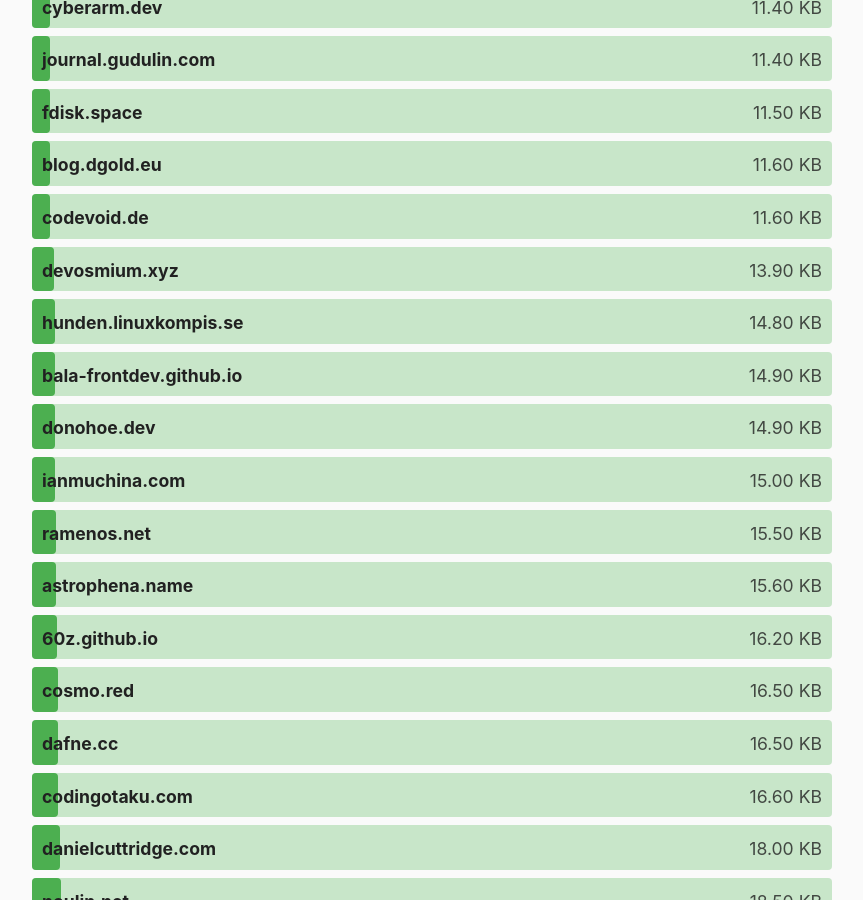
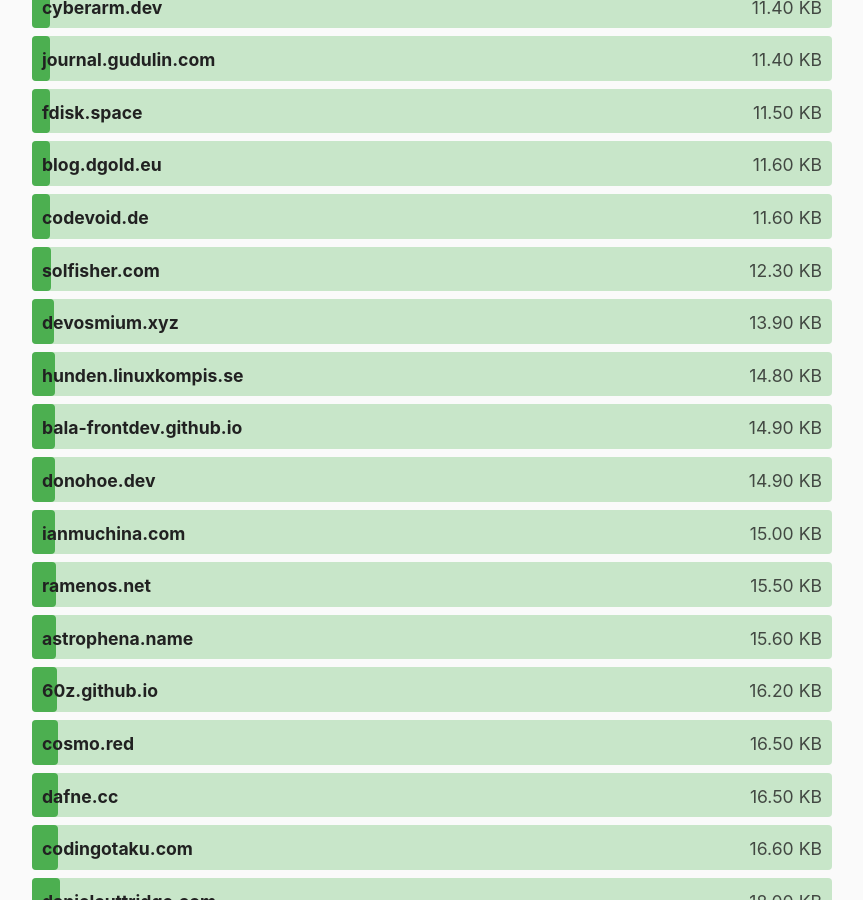
Before and after one commit to kevquirk/512kb.club, a Jekyll site: the page built from index.md, in a window 1280 px wide and 900 px high, scrolled down 3848 px. Shown: the whole window, without its empty margins (208-1071 px from the left). Built offline with Jekyll 4.4.1, drawn with Linux system fonts in a browser that asks for light colours.

Commit message:
Add solfisher.com to sites list

```diff
--- a/_data/sites.yml
+++ b/_data/sites.yml
@@ -1213,6 +1213,11 @@
   size: 400
   last_checked: 2021-08-10
 
+- domain: solfisher.com
+  url: https://solfisher.com/
+  size: 12.3
+  last_checked: 2021-08-18
+
 - domain: sontek.net
   url: https://sontek.net/
   size: 34.2
```
